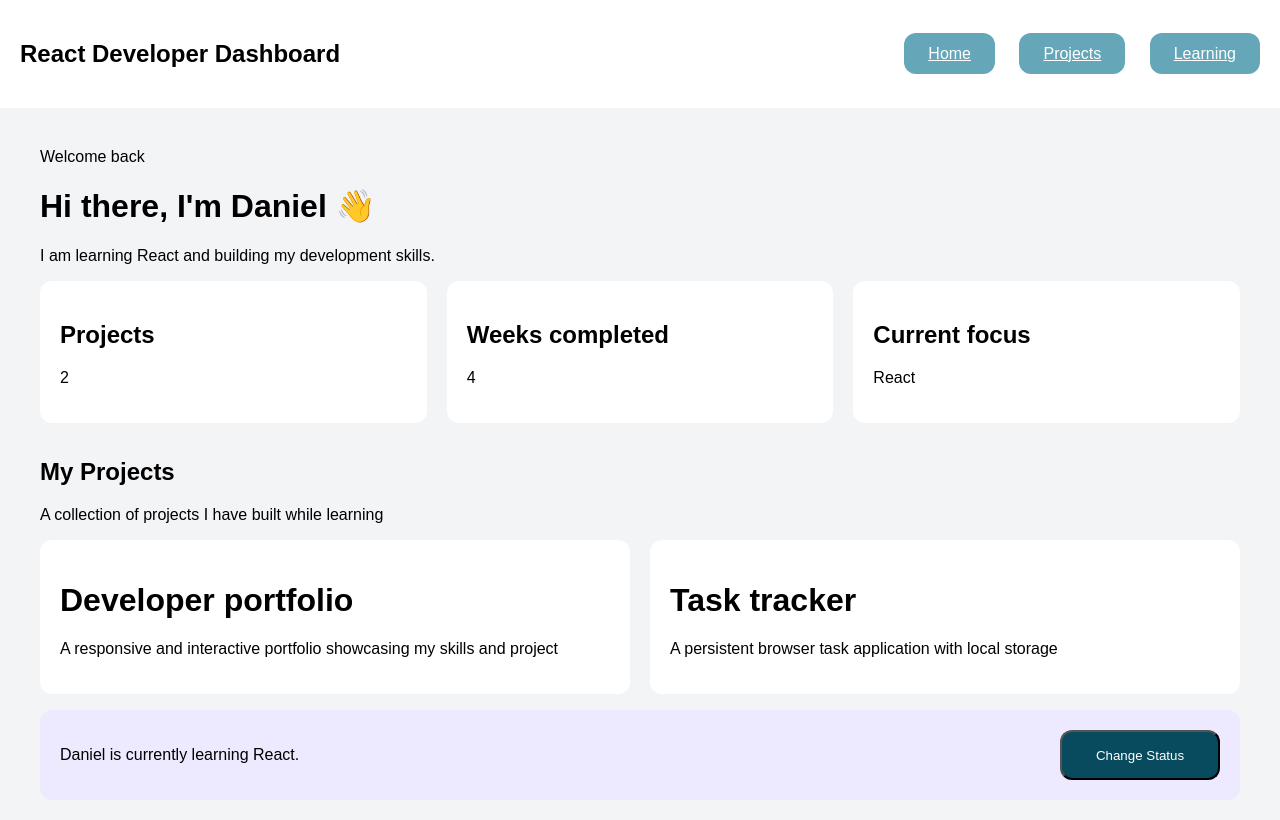
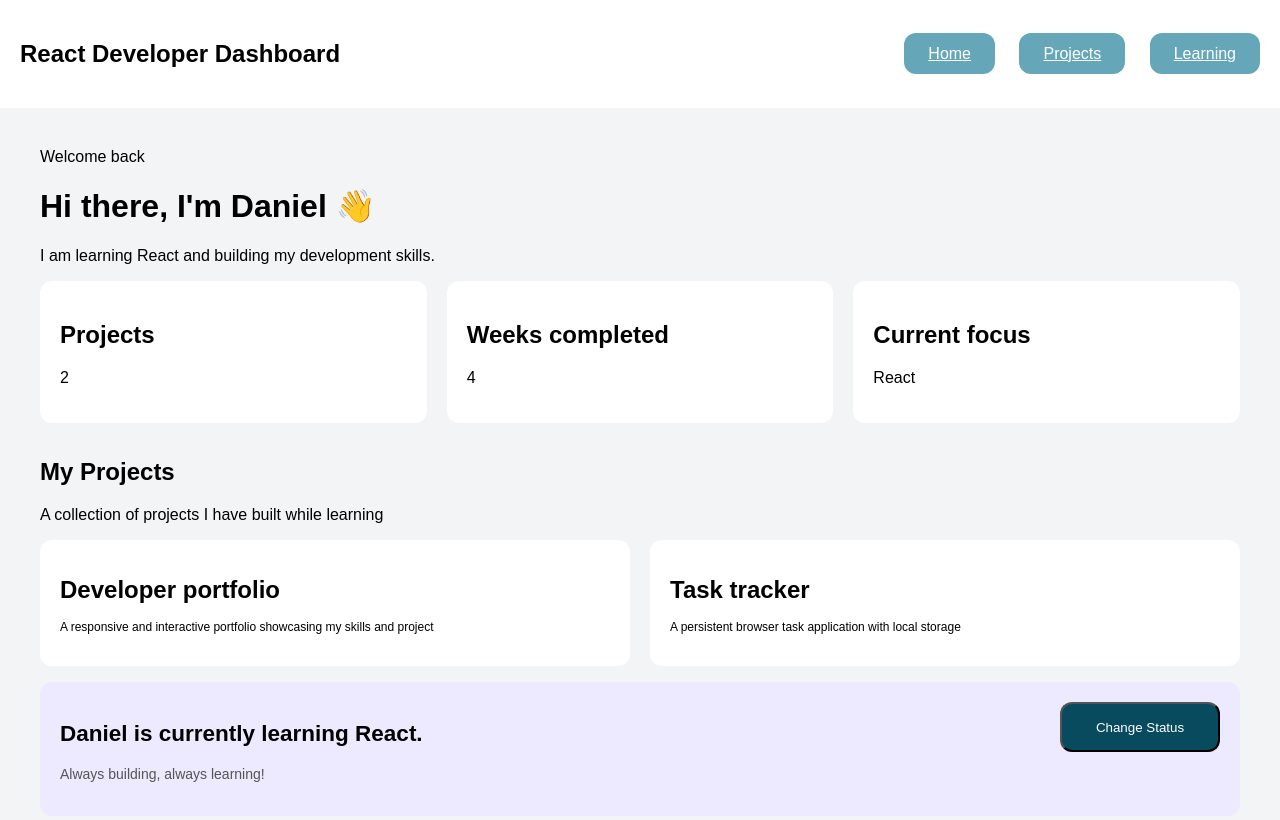
Before and after one commit to daniel-FDO/react-dashboard, a React (Vite) app: page / in a window 1280 px wide. Shown: the top 820 px of the page. Built offline with nearby package versions, Linux system fonts and the light colour scheme.

Commit message:
Refactor Learningstatus component layout and enhance CSS styles

```diff
--- a/src/components/Learningstatus.tsx
+++ b/src/components/Learningstatus.tsx
@@ -5,12 +5,20 @@ const Learningstatus = () => {
 
   return (
     <section id="learning">
-      <p>
-        {isLearning
-          ? "Daniel is currently learning React."
-          : "Daniel is taking a break."}
-      </p>
-      <button onClick={() => setIsLearning(!isLearning)} className="learningButton">Change Status</button>
+      <div>
+        <h2>
+          {isLearning
+            ? "Daniel is currently learning React."
+            : "Daniel is taking a break."}
+        </h2>
+        <p>Always building, always learning!</p>
+      </div>
+      <button
+        onClick={() => setIsLearning(!isLearning)}
+        className="learningButton"
+      >
+        Change Status
+      </button>
     </section>
   );
 };
--- a/src/index.css
+++ b/src/index.css
@@ -42,11 +42,13 @@ nav a {
   border-radius: 12px;
   margin-bottom: 16px;
   flex: 1;
+  font-size: 12px;
 }
 
 .projects {
   display: flex;
   gap: 20px;
+
 }
 
 #learning {
@@ -56,6 +58,7 @@ nav a {
   margin-bottom: 16px;
   display: flex;
   justify-content: space-between;
+  font-size: 15px;
 }
 
 .learningButton {
@@ -63,6 +66,7 @@ nav a {
   color: white;
   border-radius: 12px;
   width: 160px;
+  height: 50px;
 }
 
 #H1 {
@@ -71,4 +75,10 @@ nav a {
   border-radius: 12px;
   padding: 12px 24px;
 
+
 }
+
+#learning p {
+  color: #555;
+  font-size: 14px;
+}
```
